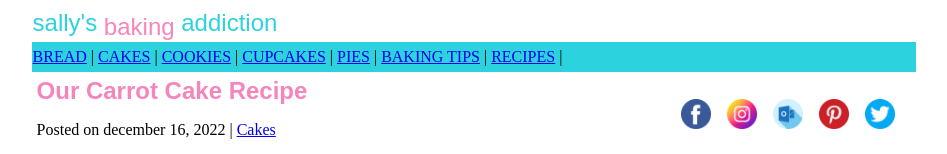
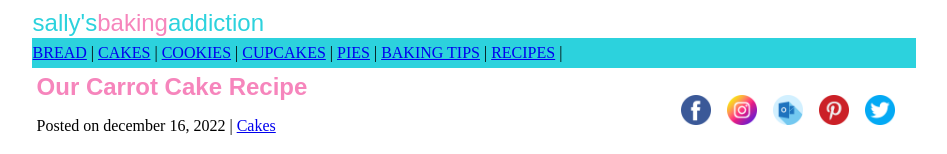
Before and after one commit to krasniqiarmir/ushtrimi3, a plain HTML site: page index.html in a window 1280 px wide. Shown: the top 154 px of the page, without its empty margins (166-1113 px from the left). Drawn offline with Linux system fonts and the light colour scheme; grey boxes are pictures that could not be loaded.

Commit message:
first commit

```diff
--- a/index.html
+++ b/index.html
@@ -11,15 +11,7 @@
     <table border="0" width="70%" align="center" cellspacing="0">
         <tr width="100%">
             <td>
-                <font face="sans-serif" size="5" color="#2CD2DD">sally's
-
-                 </font>
-                 <sub>
-                 <font face="sans-serif" size="5" color="#F685BC">baking
-
-                 </font>
-                 </sub>
-                 <font face="sans-serif" size="5" color="#2CD2DD">addiction
+                <font face="sans-serif" size="5" color="#2CD2DD">sally's</font><font face="sans-serif" size="5" color="#F685BC">baking</font><font face="sans-serif" size="5" color="#2CD2DD">addiction
                  </font>
             </td>
         </tr>
```
